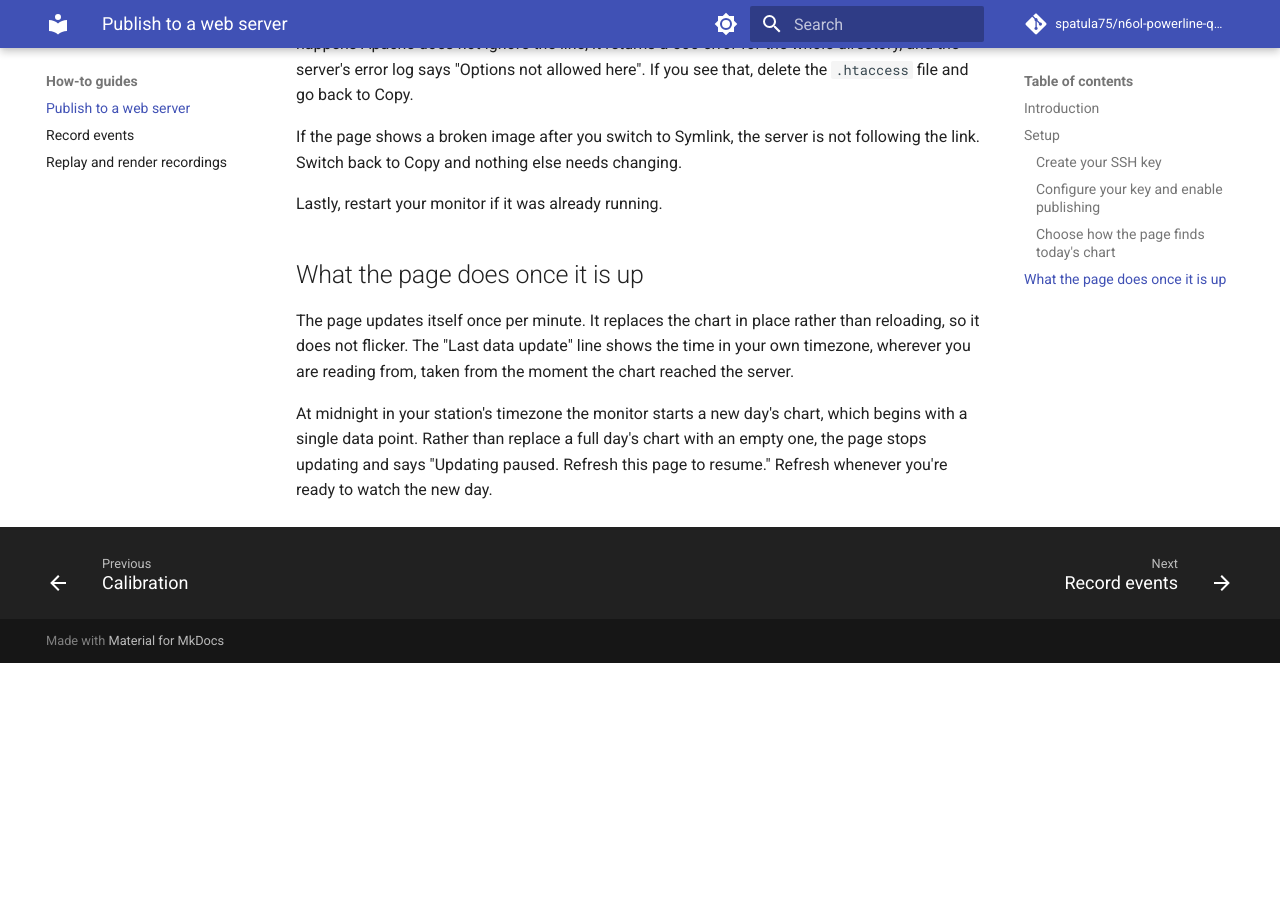
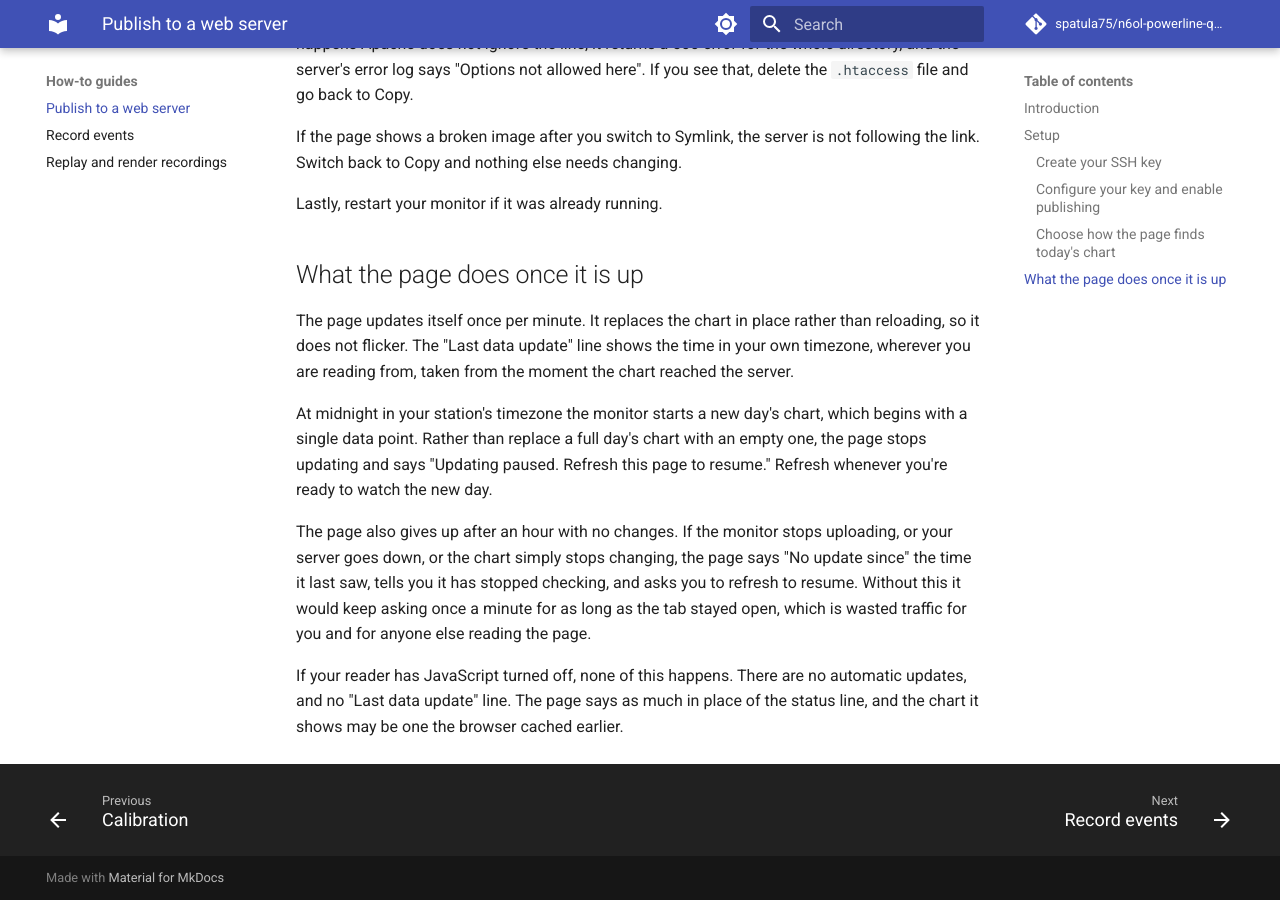
Before and after one commit to spatula75/n6ol-powerline-qrm-monitor, an MkDocs documentation site: the page built from docs/how-to-guides/server-publishing.md, in a window 1280 px wide and 900 px high, scrolled down 1956 px. Built offline with MkDocs 1.6.1 and Material for MkDocs 9.7.7, drawn with Linux system fonts in a browser that asks for light colours; comment, search, counter and statistics services are not loaded; before the commit the page ends 2619 px from its top, so only the background shows below that.

Commit message:
Document the page's stall cutoff and its no-JavaScript behavior
The publishing guide described the minute-by-minute update and the midnight pause
only, so an operator had no way to know the page now stops after an hour without a
change, or what a reader with scripting off actually sees.

```diff
--- a/docs/how-to-guides/server-publishing.md
+++ b/docs/how-to-guides/server-publishing.md
@@ -62,3 +62,7 @@ Lastly, restart your monitor if it was already running.
 The page updates itself once per minute.  It replaces the chart in place rather than reloading, so it does not flicker.  The "Last data update" line shows the time in your own timezone, wherever you are reading from, taken from the moment the chart reached the server.
 
 At midnight in your station's timezone the monitor starts a new day's chart, which begins with a single data point.  Rather than replace a full day's chart with an empty one, the page stops updating and says "Updating paused.  Refresh this page to resume."  Refresh whenever you're ready to watch the new day.
+
+The page also gives up after an hour with no changes.  If the monitor stops uploading, or your server goes down, or the chart simply stops changing, the page says "No update since" the time it last saw, tells you it has stopped checking, and asks you to refresh to resume.  Without this it would keep asking once a minute for as long as the tab stayed open, which is wasted traffic for you and for anyone else reading the page.
+
+If your reader has JavaScript turned off, none of this happens.  There are no automatic updates, and no "Last data update" line.  The page says as much in place of the status line, and the chart it shows may be one the browser cached earlier.
```
